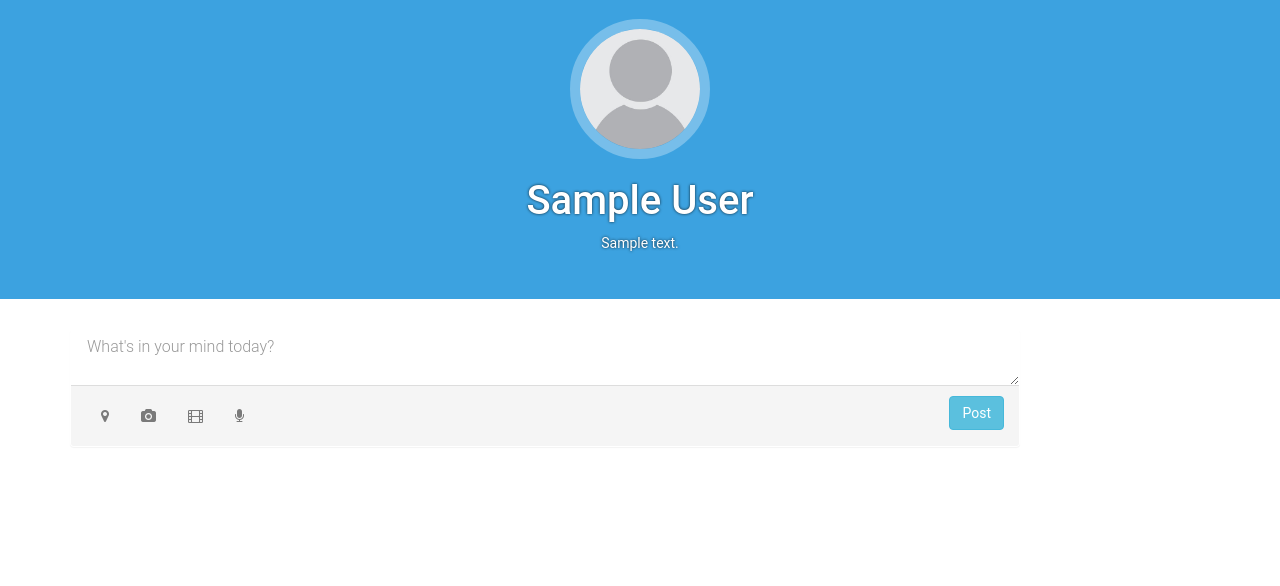
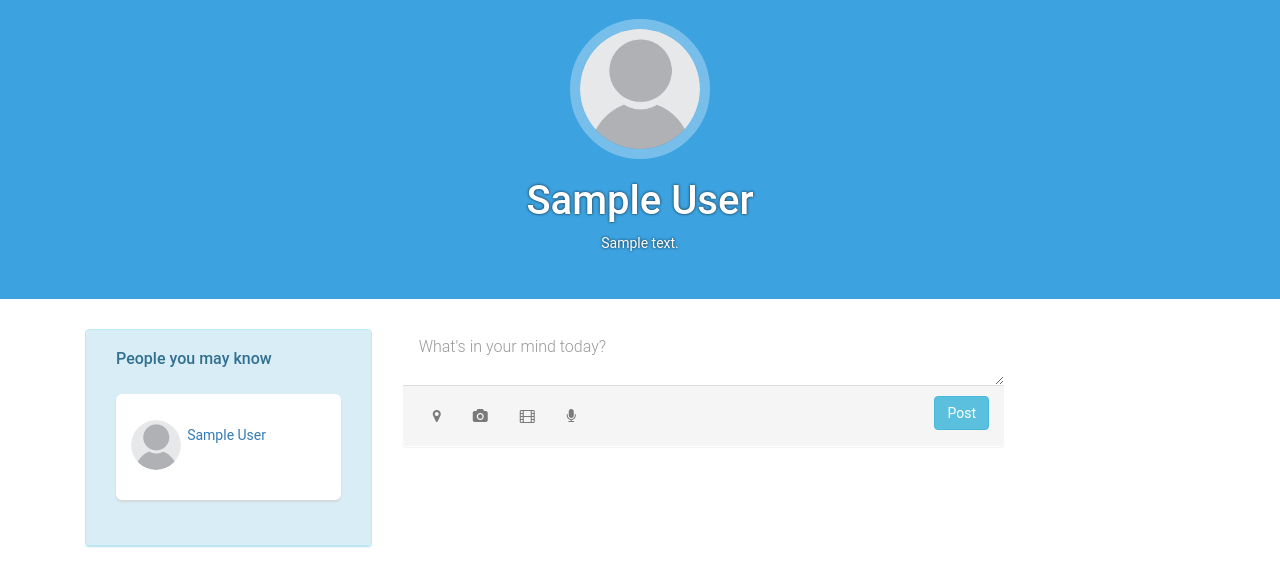
Before and after one commit to BeepBoop486/Clean-Note, a PHP site: page / in a window 1280 px wide. Shown: the part 54-640 px from the top of the page. Run offline with PHP 8.4, Linux system fonts and the light colour scheme; the visitor is signed in with stand-in values (Sample User, id 1); tables that the repository leaves empty hold one stand-in row (values such as "Sample post"); some web fonts are replaced.

Commit message:
Added Ppl you may know sidebar

```diff
--- a/src/inc/includables/pages/network/contleft.php
+++ b/src/inc/includables/pages/network/contleft.php
@@ -1,2 +1,61 @@
 <!-- left content -->
+
+<div class="profile-nav col-md-4">
+
+	<div class="panel panel-info">
+		<!-- Ppl you may know -->
+		<div class="panel-heading">
+			<div class="panel-heading">
+				<h3 class="panel-title"><?php echo $lang["Ppl you may know"]; ?></h3>
+			</div>
+			<div class="panel-body">
+				<div class="card">
+					<div class="content">
+						<ul class="list-unstyled team-members">
+							<?php
+
+								$val = 1;
+								$cancont = 0;
+								$stmt = $conn->prepare("SELECT name FROM users WHERE isadmin=? ORDER BY id ASC LIMIT 3");
+								$stmt->bind_param("i", $val);
+								$stmt->execute();
+								$stmt->store_result();
+
+								$stmt->bind_result($uname);
+								while($stmt->fetch()) {
+									echo '
+
+									<li>
+										<div class="row">
+
+											<div class="col-xs-3">
+												<div class="avatar">
+													<img src="/img/pp.jpg" class="img-circle img-no-padding img-responsive">
+												</div>
+											</div>
+											<div class="col-xs-6">
+												<a href="/p/'.$uname.'">'.$uname.'</a>
+											</div>
+											<div class="col-xs-3 text-right">
+											</div>
+
+										</div>
+									</li>
+
+									';
+								}
+
+								$stmt->close();
+
+							?>
+						</ul>
+					</div>
+				</div>
+			</div>
+		</div>
+	</div>
+
+</div>
+<!-- End ppl you may know -->
+
 <!-- end left content -->
--- a/src/inc/includables/pages/network/contright.php
+++ b/src/inc/includables/pages/network/contright.php
@@ -1,5 +1,5 @@
 <!-- right content -->
-<div class="profile-info col-ld-8 animated fadeInRight">
+<div class="profile-info col-md-8 animated fadeInRight">
 	<div class="panel">
 
 		<form action="/" method="post" enctype="multipart/form-data">
@@ -25,7 +25,6 @@
 			</div>
 		</form>
 
-	</div>
 	</div>
 
 	<!-- Posts -->
@@ -110,5 +109,6 @@
 
 	?>
 	<!-- end Posts -->
+</div>
 
 <!-- end right content -->
--- a/src/lang/en.php
+++ b/src/lang/en.php
@@ -37,5 +37,7 @@
 	$lang["Followers"] = "Followers";
 	$lang["Following"] = "Following";
 	$lang["Total posts: "] = "Total posts: ";
+	$lang["Ppl you may know"] = "People you may know";
+	$lang["There's no featured users yet"] = "There's no featured users yet";
 
 ?>
```
Also changed, not shown: readme.txt. Lines whose indentation alone changed are shown as unchanged.
